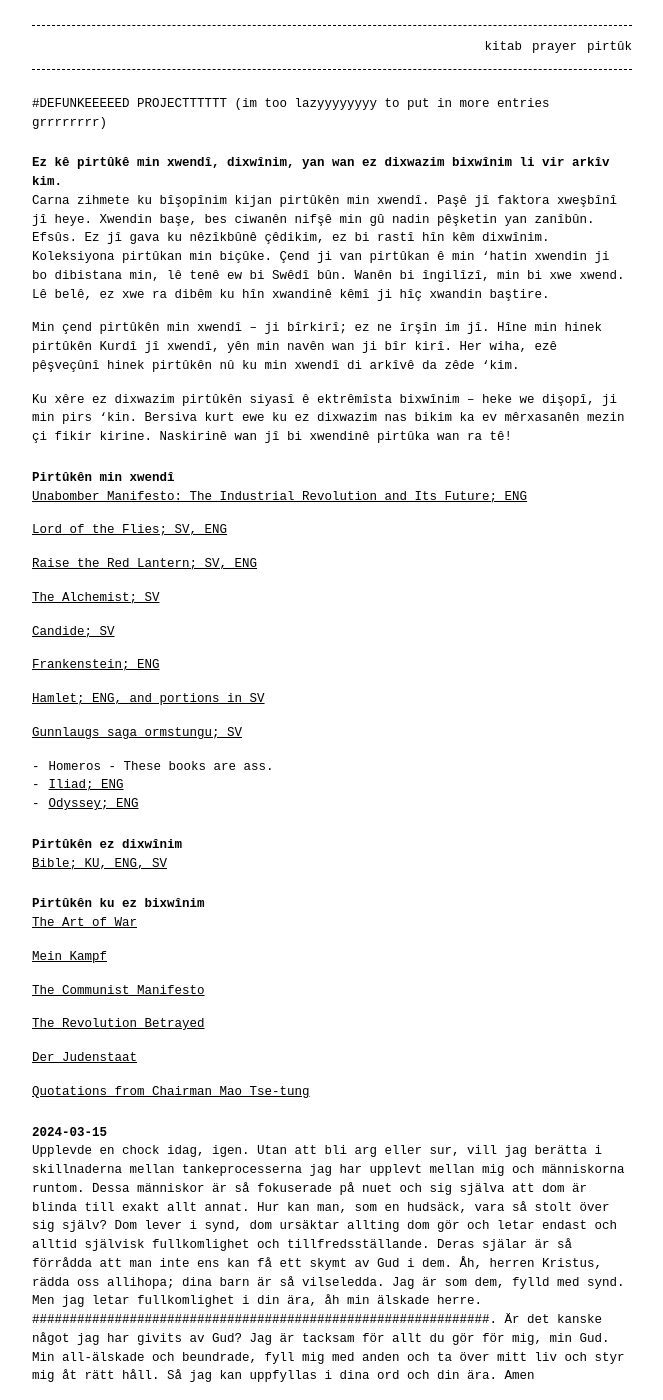
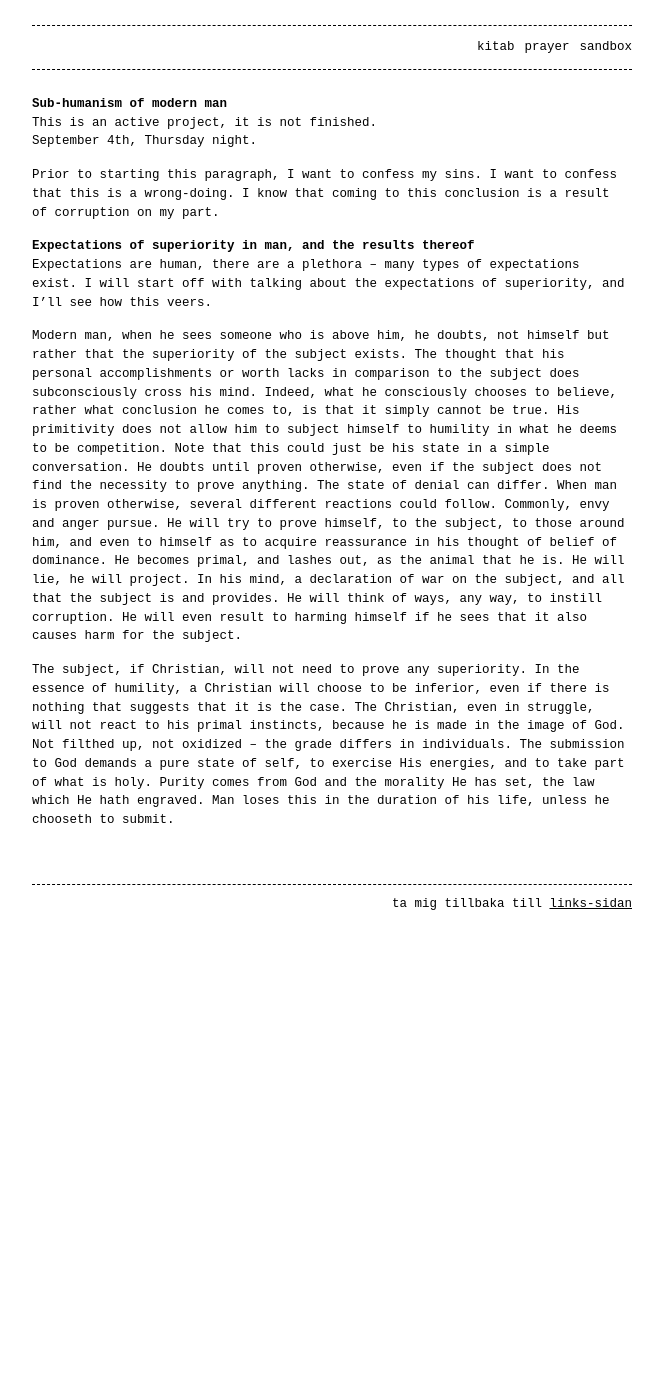
Before and after one commit to ronim-efrin/kitab, a Jekyll site: the page built from books.md, in a window 1280 px wide and 1400 px high. Shown: the whole window, without its empty margins (308-971 px from the left). Built offline with Jekyll 4.4.1, drawn with Linux system fonts in a browser that asks for light colours; some of the changed text lies outside the part shown.

Commit message:
Update books.md

```diff
--- a/books.md
+++ b/books.md
@@ -1,67 +1,18 @@
 ---
-title: pirtûk
+title: sandbox
 layout: home
-permalink: books
+permalink: sandbox
 ---
 
-#DEFUNKEEEEED PROJECTTTTTT (im too lazyyyyyyyy to put in more entries grrrrrrrr)
+# Sub-humanism of modern man
+This is an active project, it is not finished.
+September 4th, Thursday night.
 
-# Ez kê pirtûkê min xwendî, dixwînim, yan wan ez dixwazim bixwînim li vir arkîv kim.
+Prior to starting this paragraph, I want to confess my sins. I want to confess that this is a wrong-doing. I know that coming to this conclusion is a result of corruption on my part.
 
-Carna zihmete ku bîşopînim kijan pirtûkên min xwendî. Paşê jî faktora xweşbînî jî heye. Xwendin başe, bes ciwanên nifşê min gû nadin pêşketin yan zanîbûn. Efsûs. Ez jî gava ku nêzîkbûnê çêdikim, ez bi rastî hîn kêm dixwînim. Koleksiyona pirtûkan min biçûke. Çend ji van pirtûkan ê min 'hatin xwendin ji bo dibistana min, lê tenê ew bi Swêdî bûn. Wanên bi îngilîzî, min bi xwe xwend. Lê belê, ez xwe ra dibêm ku hîn xwandinê kêmî ji hîç xwandin baştire.
+**Expectations of superiority in man, and the results thereof**
+Expectations are human, there are a plethora – many types of expectations exist. I will start off with talking about the expectations of superiority, and I’ll see how this veers.
 
-Min çend pirtûkên min xwendî – ji bîrkirî; ez ne îrşîn im jî. Hîne min hinek pirtûkên Kurdî jî xwendî, yên min navên wan ji bîr kirî. Her wiha, ezê pêşveçûnî hinek pirtûkên nû ku min xwendî di arkîvê da zêde 'kim.
+Modern man, when he sees someone who is above him, he doubts, not himself but rather that the superiority of the subject exists. The thought that his personal accomplishments or worth lacks in comparison to the subject does subconsciously cross his mind. Indeed, what he consciously chooses to believe, rather what conclusion he comes to, is that it simply cannot be true. His primitivity does not allow him to subject himself to humility in what he deems to be competition. Note that this could just be his state in a simple conversation. He doubts until proven otherwise, even if the subject does not find the necessity to prove anything. The state of denial can differ. When man is proven otherwise, several different reactions could follow. Commonly, envy and anger pursue. He will try to prove himself, to the subject, to those around him, and even to himself as to acquire reassurance in his thought of belief of dominance. He becomes primal, and lashes out, as the animal that he is. He will lie, he will project. In his mind, a declaration of war on the subject, and all that the subject is and provides. He will think of ways, any way, to instill corruption. He will even result to harming himself if he sees that it also causes harm for the subject.
 
-Ku xêre ez dixwazim pirtûkên siyasî ê ektrêmîsta bixwînim – heke we dişopî, ji min pirs 'kin. Bersiva kurt ewe ku ez dixwazim nas bikim ka ev mêrxasanên mezin çi fikir kirine. Naskirinê wan jî bi xwendinê pirtûka wan ra tê!
-
-## Pirtûkên min xwendî
-
-[Unabomber Manifesto: The Industrial Revolution and Its Future; ENG](https://https://en.wikipedia.org/wiki/Industrial_Society_and_Its_Future)
-
-[Lord of the Flies; SV, ENG](https://en.wikipedia.org/wiki/Lord_of_the_Flies)
-
-[Raise the Red Lantern; SV, ENG](https://en.wikipedia.org/wiki/Raise_the_Red_Lantern_(novella))
-
-[The Alchemist; SV](https://en.wikipedia.org/wiki/The_Alchemist_(novel))
-
-[Candide; SV](https://en.wikipedia.org/wiki/Candide)
-
-[Frankenstein; ENG](https://en.wikipedia.org/wiki/Frankenstein)
-
-[Hamlet; ENG, and portions in SV](https://en.wikipedia.org/wiki/Hamlet)
-
-[Gunnlaugs saga ormstungu; SV](https://en.wikipedia.org/wiki/Gunnlaugs_saga_ormstungu)
-
-- Homeros - These books are ass.
-  - [Iliad; ENG](https://en.wikipedia.org/wiki/Iliad)
-  - [Odyssey; ENG](https://en.wikipedia.org/wiki/Odyssey)
-
-## Pirtûkên ez dixwînim
-
-[Bible; KU, ENG, SV](https://en.wikipedia.org/wiki/Bible)
-
-## Pirtûkên ku ez bixwînim
-
-[The Art of War](https://en.wikipedia.org/wiki/The_Art_of_War)
-
-[Mein Kampf](https://en.wikipedia.org/wiki/Mein_Kampf)
-
-[The Communist Manifesto](https://en.wikipedia.org/wiki/The_Communist_Manifesto)
-
-[The Revolution Betrayed](https://en.wikipedia.org/wiki/The_Revolution_Betrayed)
-
-[Der Judenstaat](https://en.wikipedia.org/wiki/Der_Judenstaat)
-
-[Quotations from Chairman Mao Tse-tung](https://en.wikipedia.org/wiki/Quotations_from_Chairman_Mao_Tse-tung)
-
-## 2024-03-15
-
-Upplevde en chock idag, igen. Utan att bli arg eller sur, vill jag berätta i skillnaderna mellan tankeprocesserna jag har upplevt mellan mig och människorna runtom. Dessa människor är så fokuserade på nuet och sig själva att dom är blinda till exakt allt annat. Hur kan man, som en hudsäck, vara så stolt över sig själv? Dom lever i synd, dom ursäktar allting dom gör och letar endast och alltid självisk fullkomlighet och tillfredsställande. Deras själar är så förrådda att man inte ens kan få ett skymt av Gud i dem. Åh, herren Kristus, rädda oss allihopa; dina barn är så vilseledda. Jag är som dem, fylld med synd. Men jag letar fullkomlighet i din ära, åh min älskade herre.
-#############################################################. Är det kanske något jag har givits av Gud? Jag är tacksam för allt du gör för mig, min Gud. Min all-älskade och beundrade, fyll mig med anden och ta över mitt liv och styr mig åt rätt håll. Så jag kan uppfyllas i dina ord och din ära. Amen
-
-## Rop för hjälp, datumlöst
-![Gnosis1](assets\bilder\kristetrandom\IMG_20240617_111544.jpg)
-
-## Gnosis, datumlöst
-![Gnosis1](assets\bilder\gnosis\Untdsitled.png)
-![Gnosis2](assets\bilder\gnosis\IMG_20240617_111425.jpg)
+The subject, if Christian, will not need to prove any superiority. In the essence of humility, a Christian will choose to be inferior, even if there is nothing that suggests that it is the case. The Christian, even in struggle, will not react to his primal instincts, because he is made in the image of God. Not filthed up, not oxidized – the grade differs in individuals. The submission to God demands a pure state of self, to exercise His energies, and to take part of what is holy. Purity comes from God and the morality He has set, the law which He hath engraved. Man loses this in the duration of his life, unless he chooseth to submit.
```
